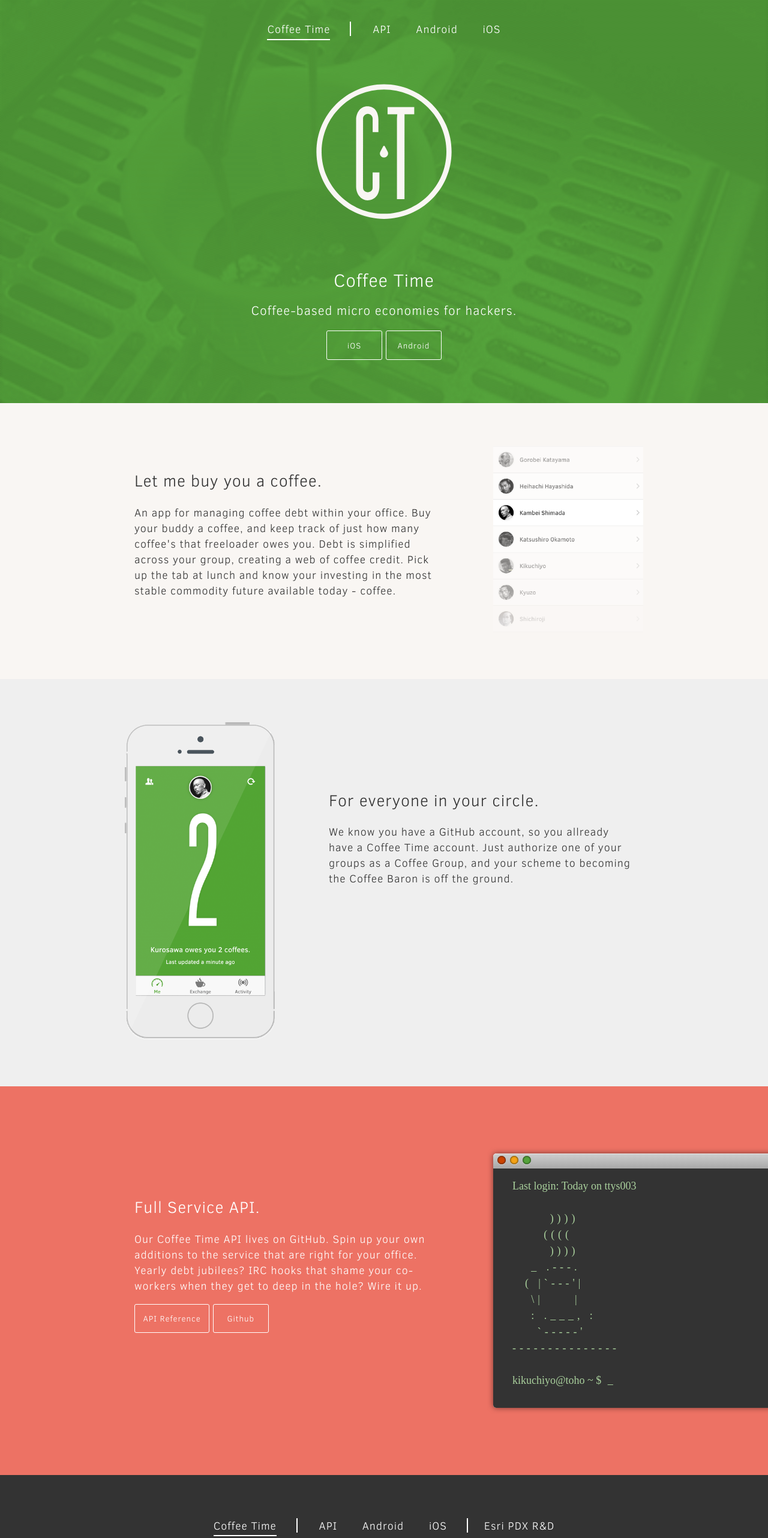
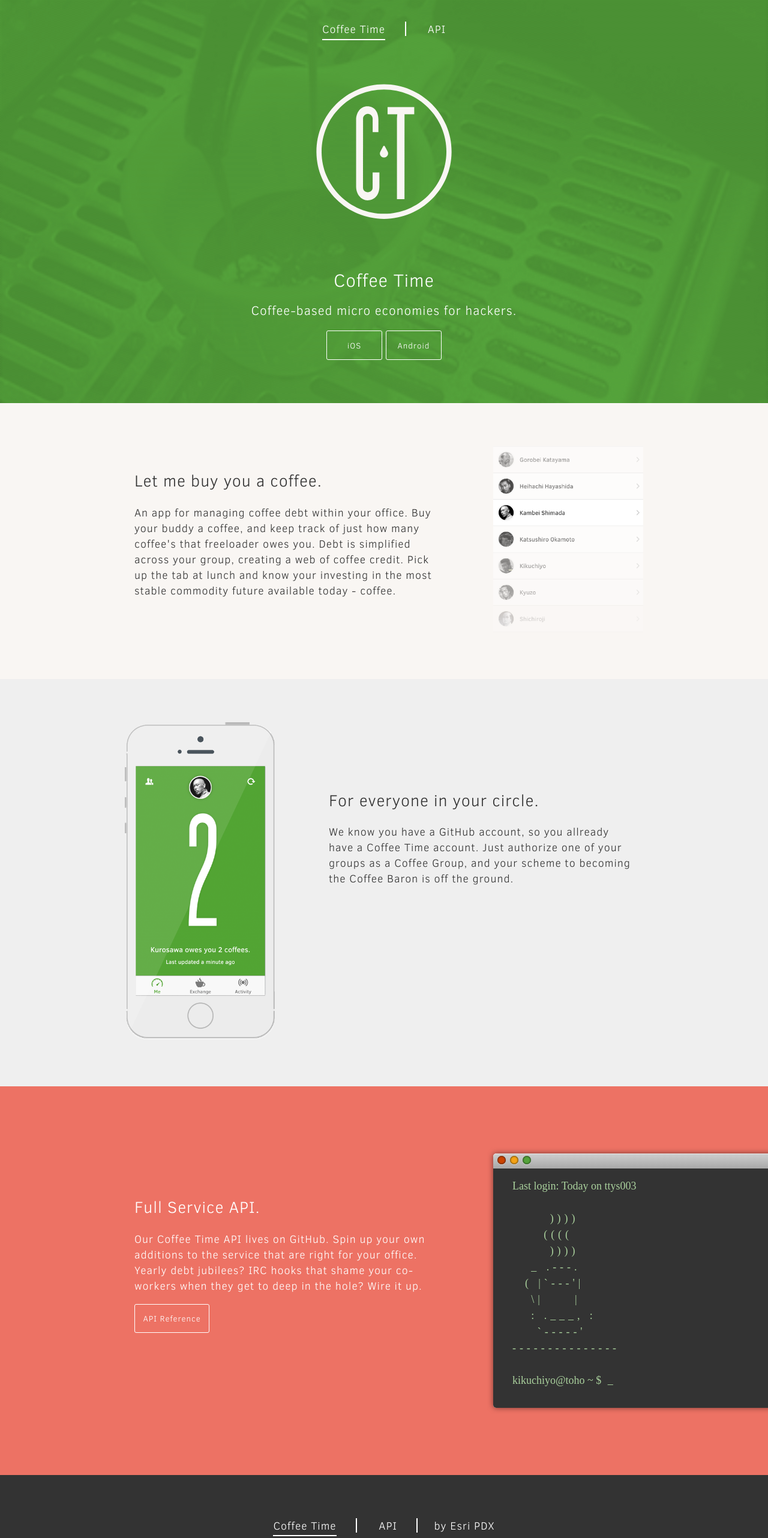
Before and after one commit to esripdx/coffeetime.io, a website: page build/index.html in a window 1280 px wide. Shown: the whole page at 60% size. Drawn offline with Linux system fonts and the light colour scheme; a web font is replaced by a local one.

Commit message:
update home page, link to real downloads

```diff
--- a/build/index.html
+++ b/build/index.html
@@ -24,12 +24,6 @@
             <li>
               <a href="/api">API</a>
             </li>
-            <li>
-              <a href="#">Android</a>
-            </li>
-            <li>
-              <a href="#">iOS</a>
-            </li>
           </ul>
         </nav>
         <section class="banner-copy">
@@ -38,8 +32,8 @@
           </figure>
           <h1>Coffee Time</h1>
           <h3>Coffee-based micro economies for hackers.</h3>
-          <a href="#" class="btn ios-download">iOS</a>
-          <a href="#" class="btn android-download">Android</a>
+          <a href="itms-services://?action=download-manifest&amp;url=https://coffeetime.io/ios/CoffeeTime.plist" class="btn ios-download">iOS</a>
+          <a href="/android/CoffeeTime.apk" class="btn android-download">Android</a>
         </section>
       </div>
     </header>
@@ -75,7 +69,7 @@
             <h2>Full Service API.</h2>
             <p>Our Coffee Time API lives on GitHub. Spin up your own additions to the service that are right for your office. Yearly debt jubilees? IRC hooks that shame your co-workers when they get to deep in the hole? Wire it up.</p>
             <a href="/api" class="btn clear-red">API Reference</a>
-            <a href="#" class="btn clear-red">Github</a>
+            <!-- <a href="#" class="btn clear-red">Github</a> -->
           </article>
           <figure class="illustration-right console-coffee">
 <div id="window">
@@ -123,14 +117,16 @@
             <li>
               <a href="/api">API</a>
             </li>
+<!--
             <li>
               <a href="#">Android</a>
             </li>
             <li>
               <a href="#">iOS</a>
             </li>
+ -->
             <li class="navigation-end">
-              <a href="http://pdx.esri.com">Esri PDX R&amp;D</a>
+              <a href="http://pdx.esri.com">by Esri PDX</a>
             </li>
           </ul>
         </nav>
```
